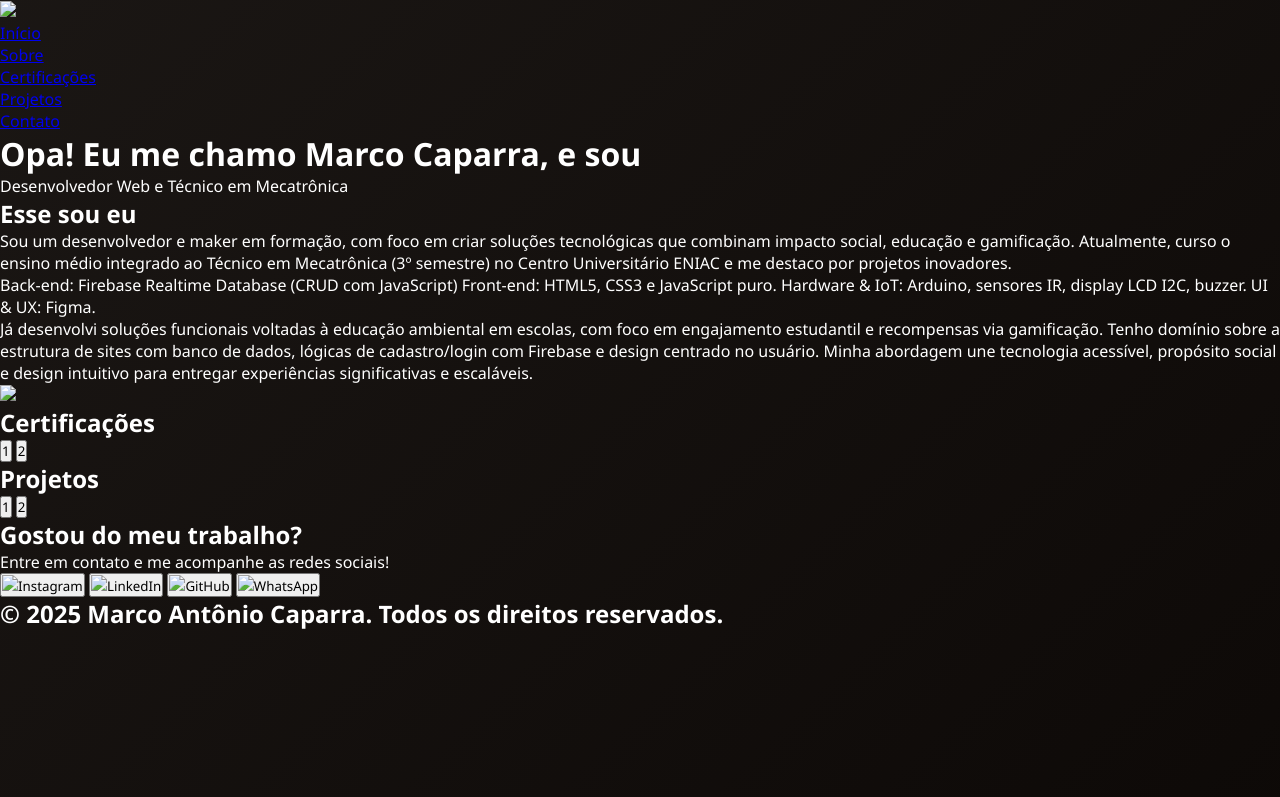
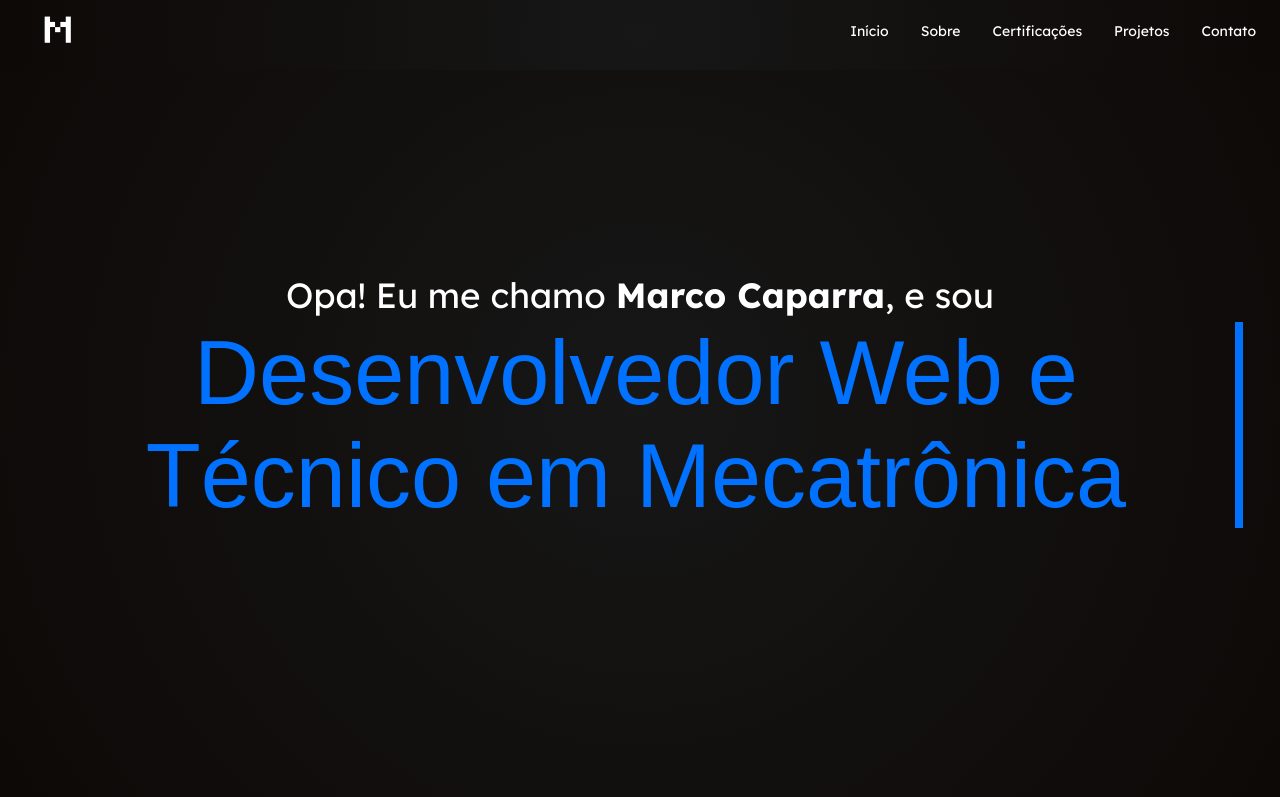
Before and after one commit to marcocaparra/marcocaparra-portfolio, a plain HTML site: page index.html in a window 1280 px wide. Shown: the top 797 px of the page. Drawn offline with Linux system fonts and the light colour scheme; a web font is replaced by a local one.

Commit message:
first commit

```diff
--- a/index.html
+++ b/index.html
@@ -4,36 +4,34 @@
     <meta charset="UTF-8">
     <meta name="viewport" content="width=device-width, initial-scale=1.0">
     <link rel="stylesheet" href="styles.css">
-    <link rel="icon" href="./img/favicon.ico" type="image/x-icon">
+    <link rel="icon" href="./img/foto-logo.png" type="image/x-icon">
     <title>Marco Caparra | Portfólio</title>
 </head>
 <body>
-    <nav class="navegaçao">
+    <nav class="navegacao">
         <ul class="menu">
-            <img class="foto-logo" src="./img/logo">
+            <img class="foto-logo" src="./img/foto-logo.png">
             <li>
-                <a href="#inicio">Início</a>
+                <a href="#inicio" class="menu-link">Início</a>
             </li>
             <li>
-                <a href="#sobre">Sobre</a>
+                <a href="#sobre" class="menu-link">Sobre</a>
             </li>
             <li>
-                <a href="#certificacoes">Certificações</a>
+                <a href="#certificacoes" class="menu-link">Certificações</a>
             </li>
             <li>
-                <a href="#projetos">Projetos</a>
+                <a href="#projetos" class="menu-link">Projetos</a>
             </li>
             <li>
-                <a href="#contato">Contato</a>
+                <a href="#contato" class="menu-link">Contato</a>
             </li>
         </ul>
     </nav>
 
     <main id="inicio" class="cabecalho">
-        <div>
-            <h1>Opa! Eu me chamo Marco Caparra, e sou</h1>
-            <p>Desenvolvedor Web e Técnico em Mecatrônica</p>
-        </div>
+            <h1>Opa! Eu me chamo <span class="destaque">Marco Caparra</span>, e sou</h1>
+            <div class="msg">Desenvolvedor Web e <br>Técnico em Mecatrônica</div>
     </main>
 
     <section id="sobre" class="sobre">
@@ -44,7 +42,7 @@
             <p class="sobre-descricao-3">Já desenvolvi soluções funcionais voltadas à educação ambiental em escolas, com foco em engajamento estudantil e recompensas via gamificação. Tenho domínio sobre a estrutura de sites com banco de dados, lógicas de cadastro/login com Firebase e design centrado no usuário. Minha abordagem une tecnologia acessível, propósito social e design intuitivo para entregar experiências significativas e escaláveis.</p>
         </div>
         <div class="sobre-div-foto">
-            <img class="sobre-foto" src="./img/foto-perfil.png">
+            <img class="sobre-foto" src="./img/foto-perfil.jpeg">
         </div>
     </section>
 
@@ -74,16 +72,16 @@
         </div>
     </section>
 
-    <section id="contatos" class="contatos">
-        <div class="contatos-div-cta">
-            <h1 class="contatos-titulo">Gostou do meu trabalho?</h1>
-            <p class="contatos-paragrafo">Entre em contato e me acompanhe as redes sociais!</p>
-            <button class="contatos-btn-insta"><img src="./img/icone-insta">Instagram</button>
-            <button class="contatos-btn-linked"><img src="./img/icone-linked">LinkedIn</button>
-            <button class="contatos-btn-github"><img src="./img/icone-github">GitHub</button>
-            <button class="contatos-btn-wpp"><img src="./img/icone-wpp">WhatsApp</button>
+    <section id="contato" class="contato">
+        <div class="contato-div-cta">
+            <h1 class="contato-titulo">Gostou do meu trabalho?</h1>
+            <p class="contato-paragrafo">Entre em contato e me acompanhe as redes sociais!</p>
+            <button class="contato-btn-insta"><img src="./img/icone-insta.png">Instagram</button>
+            <button class="contato-btn-linked"><img src="./img/icone-linked.png">LinkedIn</button>
+            <button class="contato-btn-github"><img src="./img/icone-github.png">GitHub</button>
+            <button class="contato-btn-wpp"><img src="./img/icone-wpp.png">WhatsApp</button>
         </div>
-        <footer class="contatos-direitos">
+        <footer class="contato-direitos">
             <h1>
                 © 2025 Marco Antônio Caparra. Todos os direitos reservados.
             </h1>
--- a/styles.css
+++ b/styles.css
@@ -1,28 +1,141 @@
+@import url('https://fonts.googleapis.com/css2?family=Jersey+10&family=Poppins:ital,wght@0,100;0,200;0,300;0,400;0,500;0,600;0,700;0,800;0,900;1,100;1,200;1,300;1,400;1,500;1,600;1,700;1,800;1,900&display=swap');
+@import url('https://fonts.googleapis.com/css2?family=Jersey+10&family=Lexend:wght@100..900&family=Poppins:ital,wght@0,100;0,200;0,300;0,400;0,500;0,600;0,700;0,800;0,900;1,100;1,200;1,300;1,400;1,500;1,600;1,700;1,800;1,900&display=swap');
+
 * {
     box-sizing: border-box;
     margin: 0;
     padding: 0;
-    font-family: 'Segoe UI', Tahoma, Geneva, Verdana, sans-serif;
+    font-family: "lexend", sans-serif;
+    font-weight: 400;
+}
+@keyframes fadeInZoom {
+  from {
+    opacity: 0;
+    transform: scale(0.98);
+  }
+  to {
+    opacity: 1;
+    transform: scale(1);
+  }
+}
+body {
+  animation: fadeInZoom 0.6s ease-in-out;
+}
+
+html {
+    scroll-behavior: smooth;
 }
 
 body {
     margin: 0;
     height: 100vh;
     color: #fff;
-    background: linear-gradient(-45deg, #0D0907, #322e2b);
-    background-size: 400%, 400%;
-    animation: bg 12s ease infinite;
+    background: radial-gradient(circle at 50% 50%, #171717, #0D0907);
 }
-@keyframes bg{
-    0%{
-        background-position: 0%, 50%;
+
+.navegacao {
+    position: fixed;
+    top: 0;
+    background: radial-gradient(circle at 50% 50%, #171717, #0D0907);
+    width: 100%;
+    z-index: 100;
+    padding: 1.5rem;
+    height: 70px;
+}
+
+.menu {
+    display: flex;
+    justify-content: right;
+    list-style: none;
+    gap: 2rem;
+    font-size: 14px;
+    margin-top: -2px;
+}
+
+.foto-logo {
+    margin-right: 740px;
+    width: 40px;
+    height: 40px;
+    margin-top: -11px;
+}
+
+.menu-link {
+    text-decoration: none;
+    color: #fff;
+    position: relative;
+}
+
+.menu-link::after {
+    content: '';
+    position: absolute;
+    width: 0;
+    height: 2px;
+    background: #0072FF;
+    bottom: -5px;
+    left: 0;
+    transition: width 0.3s ease-in-out;
+}
+
+.menu-link:hover {
+    color: #0072FF;
+    transition: color 0.3s ease-in-out;
+}
+.menu-link:hover::after {
+    width: 100%;
+}
+
+.cabecalho {
+    min-height: 100vh;
+    display: flex;
+    align-items: center;
+    justify-content: center;
+    flex-direction: column;
+    text-align: center;
+}
+
+.cabecalho h1 {
+    font-size: 35px;
+    margin-bottom: 5px;
+}
+
+.msg {
+    display: block;
+    font-family: "Jersey 10", sans-serif;
+    color: #0072FF;
+    font-size: 90px;
+    border-right: 8px solid #0072FF;
+    white-space: nowrap;
+    overflow: hidden;
+    animation: mark .5s step-end infinite, write 7s steps(22, end) infinite;
+}
+
+@keyframes mark {
+    50% {
+        border-right-color: transparent;
+    }
+}
+
+@keyframes write {
+    0% {
+        width: 0;
+    }
+    20% {
+        width: 26.5ch;
     }
 
-    50%{
-        background-position: 100%, 100%;
+    70% {
+        width: 26.5ch;
     }
 
-    100%{
-        background-position: 0%, 50%;
+    85% {
+        width: 0;
+    }
+
+    100% {
+        width: 0;
     }
 }
+
+.destaque {
+    font-weight: 700;
+}
```
Also changed, not shown: img/foto-logo.png (added), img/foto-perfil.jpeg (added), img/icone-css.png (added), img/icone-figma.png (added), img/icone-firebase.png (added), img/icone-github.png (added), img/icone-html.png (added), img/icone-ide.png (added), img/icone-insta.png (added), img/icone-js.png (added), img/icone-linked.png (added), img/icone-onshape.png (added), img/icone-tinkercad.png (added), img/icone-wpp.png (added), 1 other file.
